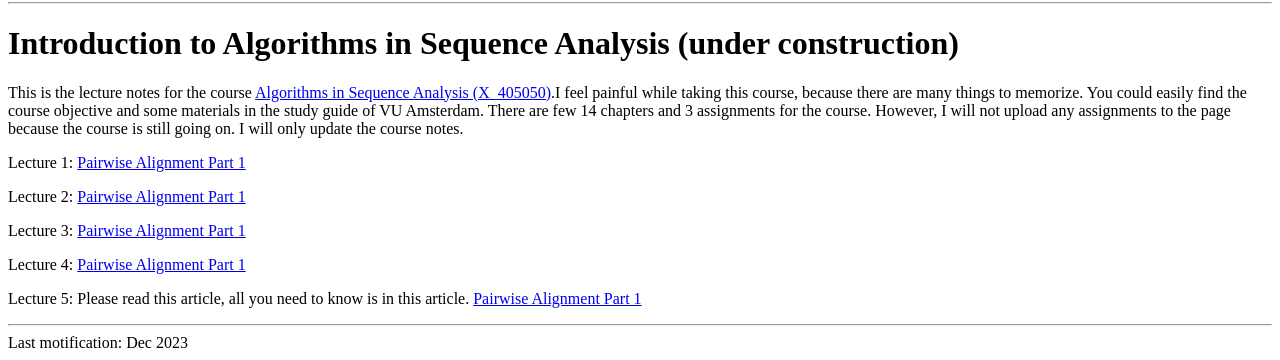
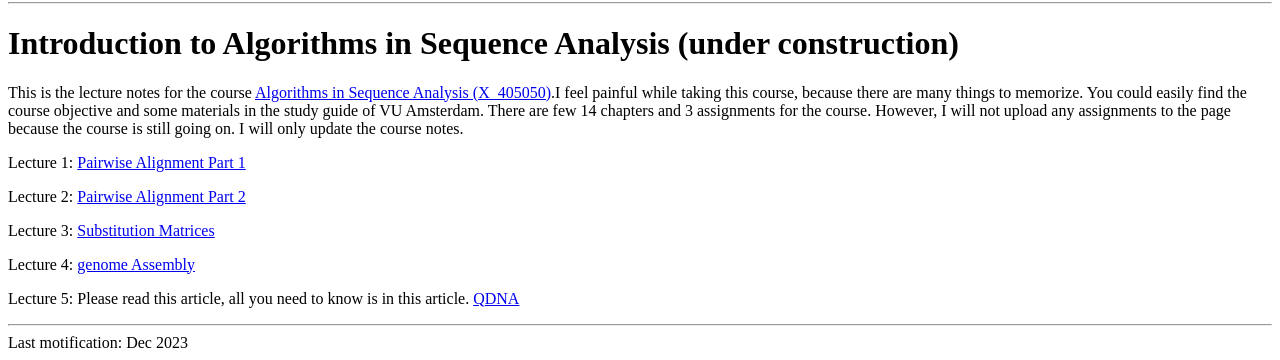
Before and after one commit to ZhengtingJiang/ZhengtingJiang.github.io, a plain HTML site: page index.html in a window 1280 px wide. Shown: the part 470-830 px from the top of the page. Drawn offline with Linux system fonts and the light colour scheme.

Commit message:
Update index.html

```diff
--- a/index.html
+++ b/index.html
@@ -34,10 +34,10 @@
     I will only update the course notes.
 </p>
 <p>Lecture 1: <a href="https://zhengtingjiang.github.io/Lecture%201%20Pairwise%20Alignment%20(1).html">Pairwise Alignment Part 1</a></p>
-<p>Lecture 2: <a href="https://zhengtingjiang.github.io/Lecture-2-Pairwise-Alignment-_2_.html">Pairwise Alignment Part 1</a></p>
-<p>Lecture 3: <a href="https://zhengtingjiang.github.io/Lecture-3-Substitution-Matrices.html">Pairwise Alignment Part 1</a></p>
-<p>Lecture 4: <a href="https://zhengtingjiang.github.io/Lecture-4-Genome-Assembly.html">Pairwise Alignment Part 1</a></p>
-<p>Lecture 5: Please read this article, all you need to know is in this article. <a href="https://zhengtingjiang.github.io/QDNAseq.html">Pairwise Alignment Part 1</a></p>
+<p>Lecture 2: <a href="https://zhengtingjiang.github.io/Lecture-2-Pairwise-Alignment-_2_.html">Pairwise Alignment Part 2</a></p>
+<p>Lecture 3: <a href="https://zhengtingjiang.github.io/Lecture-3-Substitution-Matrices.html">Substitution Matrices</a></p>
+<p>Lecture 4: <a href="https://zhengtingjiang.github.io/Lecture-4-Genome-Assembly.html">genome Assembly</a></p>
+<p>Lecture 5: Please read this article, all you need to know is in this article. <a href="https://zhengtingjiang.github.io/QDNAseq.html">QDNA</a></p>
 <hr/>
 Last motification: Dec 2023
 </body>
```
